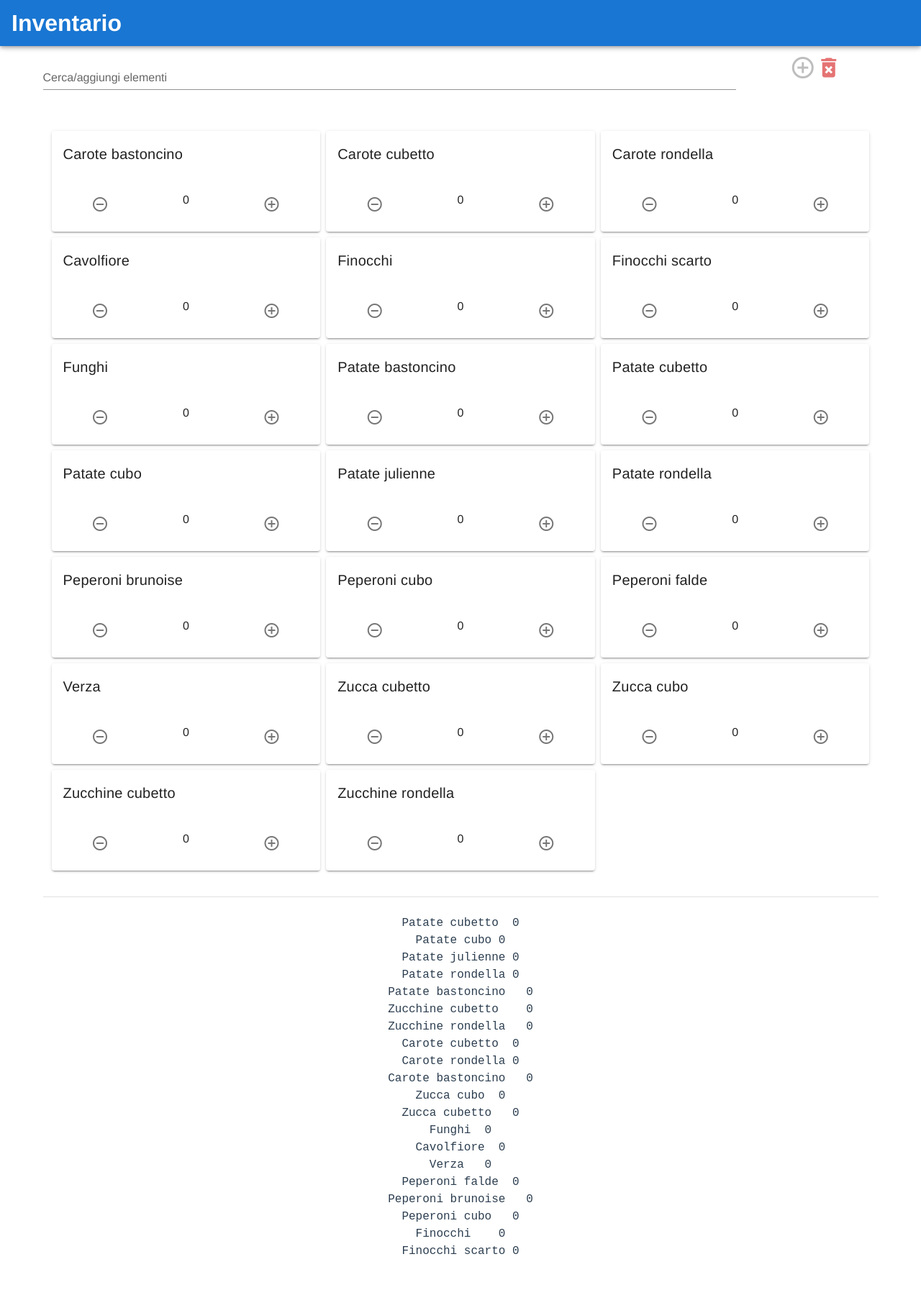
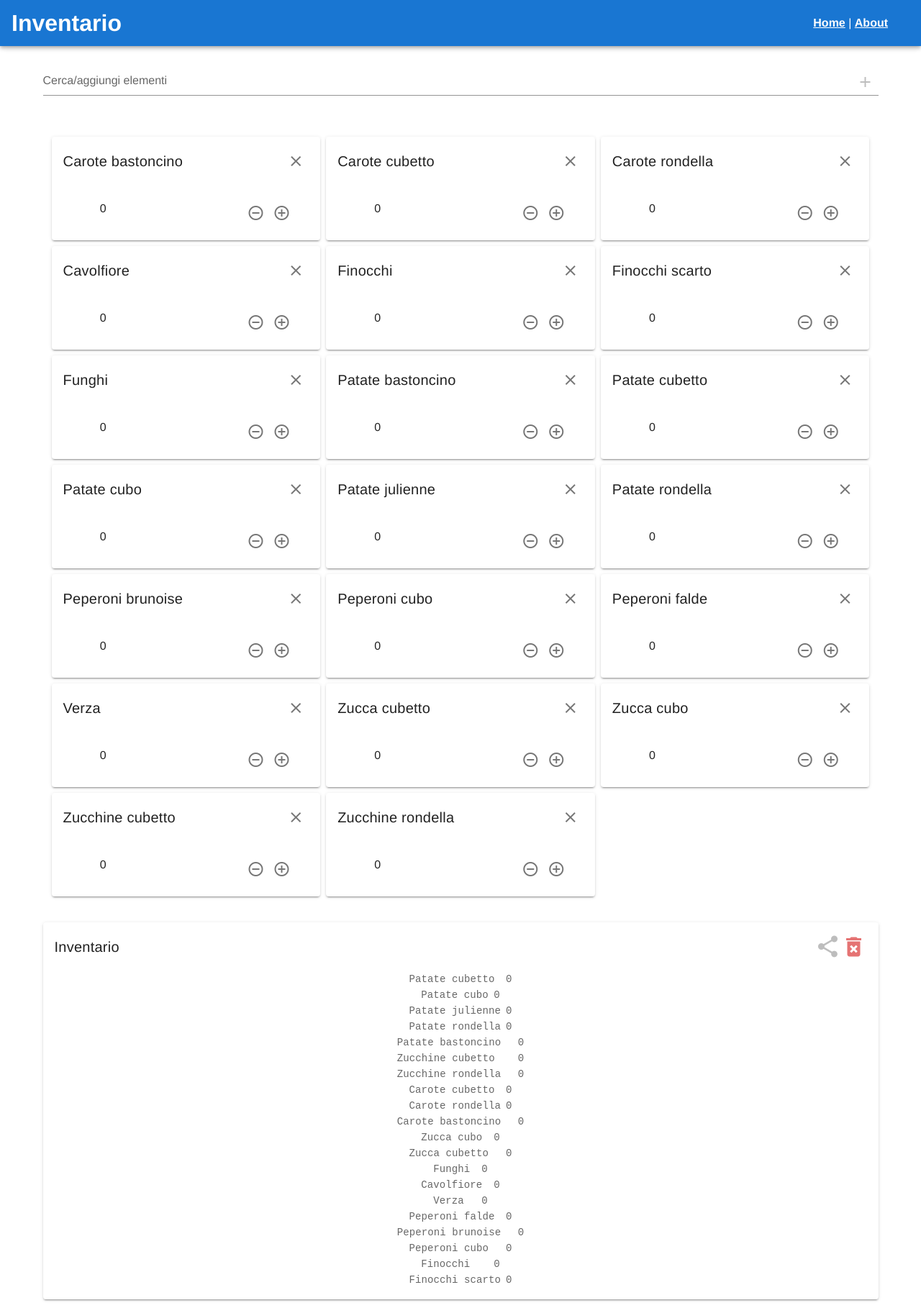
Before and after one commit to vitalegi/warehouse-inventory, a Vue app: page / in a window 1280 px wide. Shown: the whole page at 72% size. Before the commit the page ends 1763 px from the top, so only its background shows below. Built offline with nearby package versions, Linux system fonts and the light colour scheme; a small style sheet from the web is missing.

Commit message:
sharing content and utilities

```diff
--- a/src/App.vue
+++ b/src/App.vue
@@ -2,6 +2,12 @@
   <v-app>
     <v-app-bar app color="primary" dark>
       <h1 class="d-flex align-center">Inventario</h1>
+      <v-spacer></v-spacer>
+      <nav id="nav">
+        <router-link to="/">Home</router-link>
+        |
+        <router-link to="/about">About</router-link>
+      </nav>
     </v-app-bar>
 
     <v-main>
@@ -36,10 +42,10 @@ export default Vue.extend({
 
   a {
     font-weight: bold;
-    color: #2c3e50;
+    color: white;
 
     &.router-link-exact-active {
-      color: #42b983;
+      color: white;
     }
   }
 }
--- a/src/components/HelloWorld.vue
+++ /dev/null
@@ -1,135 +0,0 @@
-<template>
-  <v-container>
-    <v-row class="text-center">
-      <v-col cols="12">
-        <v-img
-          :src="require('../assets/logo.svg')"
-          class="my-3"
-          contain
-          height="200"
-        />
-      </v-col>
-
-      <v-col class="mb-4">
-        <h1 class="display-2 font-weight-bold mb-3">Welcome to Vuetify</h1>
-
-        <p class="subheading font-weight-regular">
-          For help and collaboration with other Vuetify developers,
-          <br />please join our online
-          <a href="https://community.vuetifyjs.com" target="_blank"
-            >Discord Community</a
-          >
-        </p>
-      </v-col>
-
-      <v-col class="mb-5" cols="12">
-        <h2 class="headline font-weight-bold mb-3">What's next?</h2>
-
-        <v-row justify="center">
-          <a
-            v-for="(next, i) in whatsNext"
-            :key="i"
-            :href="next.href"
-            class="subheading mx-3"
-            target="_blank"
-          >
-            {{ next.text }}
-          </a>
-        </v-row>
-      </v-col>
-
-      <v-col class="mb-5" cols="12">
-        <h2 class="headline font-weight-bold mb-3">Important Links</h2>
-
-        <v-row justify="center">
-          <a
-            v-for="(link, i) in importantLinks"
-            :key="i"
-            :href="link.href"
-            class="subheading mx-3"
-            target="_blank"
-          >
-            {{ link.text }}
-          </a>
-        </v-row>
-      </v-col>
-
-      <v-col class="mb-5" cols="12">
-        <h2 class="headline font-weight-bold mb-3">Ecosystem</h2>
-
-        <v-row justify="center">
-          <a
-            v-for="(eco, i) in ecosystem"
-            :key="i"
-            :href="eco.href"
-            class="subheading mx-3"
-            target="_blank"
-          >
-            {{ eco.text }}
-          </a>
-        </v-row>
-      </v-col>
-    </v-row>
-  </v-container>
-</template>
-
-<script lang="ts">
-import Vue from "vue";
-
-export default Vue.extend({
-  name: "HelloWorld",
-
-  data: () => ({
-    ecosystem: [
-      {
-        text: "vuetify-loader",
-        href: "https://github.com/vuetifyjs/vuetify-loader",
-      },
-      {
-        text: "github",
-        href: "https://github.com/vuetifyjs/vuetify",
-      },
-      {
-        text: "awesome-vuetify",
-        href: "https://github.com/vuetifyjs/awesome-vuetify",
-      },
-    ],
-    importantLinks: [
-      {
-        text: "Documentation",
-        href: "https://vuetifyjs.com",
-      },
-      {
-        text: "Chat",
-        href: "https://community.vuetifyjs.com",
-      },
-      {
-        text: "Made with Vuetify",
-        href: "https://madewithvuejs.com/vuetify",
-      },
-      {
-        text: "Twitter",
-        href: "https://twitter.com/vuetifyjs",
-      },
-      {
-        text: "Articles",
-        href: "https://medium.com/vuetify",
-      },
-    ],
-    whatsNext: [
-      {
-        text: "Explore components",
-        href: "https://vuetifyjs.com/components/api-explorer",
-      },
-      {
-        text: "Select a layout",
-        href: "https://vuetifyjs.com/getting-started/pre-made-layouts",
-      },
-      {
-        text: "Frequently Asked Questions",
-        href: "https://vuetifyjs.com/getting-started/frequently-asked-questions",
-      },
-    ],
-  }),
-});
-</script>
--- a/src/components/Inventory.vue
+++ b/src/components/Inventory.vue
@@ -2,23 +2,16 @@
   <v-container>
     <v-row>
       <v-col cols="12">
-        <v-row>
-          <v-col cols="10">
-            <v-text-field
-              label="Cerca/aggiungi elementi"
-              v-model="text"
-            ></v-text-field>
-          </v-col>
-          <v-col cols="2">
-            <v-btn icon @click="addItem(text)" :disabled="!enableAddItem">
-              <v-icon large>add_circle_outline</v-icon>
-            </v-btn>
-            <reset-inventory
-              message="Stai per ripristinare gli elementi ai valori di default, vuoi proseguire?"
-              @accept="resetInventory"
-            />
-          </v-col>
-        </v-row>
+        <v-text-field label="Cerca/aggiungi elementi" v-model="text">
+          <v-btn
+            icon
+            @click="addItem(text)"
+            :disabled="!enableAddItem"
+            slot="append"
+          >
+            <v-icon>add</v-icon>
+          </v-btn>
+        </v-text-field>
       </v-col>
       <v-col cols="12">
         <v-container fluid>
@@ -34,20 +27,25 @@
               cols="12"
             >
               <v-card>
-                <v-card-title>{{ item.name }}</v-card-title>
+                <v-card-title>
+                  {{ item.name }}
+                  <v-spacer></v-spacer>
+                  <v-btn icon @click="deleteItem(item.name)">
+                    <v-icon>mdi-close</v-icon>
+                  </v-btn>
+                </v-card-title>
                 <v-card-actions>
                   <v-container>
                     <v-row>
-                      <v-col cols="4">
-                        <v-btn icon @click="decrementQuantity(item.name)">
+                      <v-col>
+                        {{ item.quantity }}
+                      </v-col>
+                      <v-spacer></v-spacer>
+                      <v-col>
+                        <v-btn icon @click="incrementQuantity(item.name, -1)">
                           <v-icon>remove_circle_outline</v-icon>
                         </v-btn>
-                      </v-col>
-                      <v-col cols="4">
-                        {{ item.quantity }}
-                      </v-col>
-                      <v-col cols="4">
-                        <v-btn icon @click="incrementQuantity(item.name)">
+                        <v-btn icon @click="incrementQuantity(item.name, +1)">
                           <v-icon>add_circle_outline</v-icon>
                         </v-btn>
                       </v-col>
@@ -60,10 +58,7 @@
         </v-container>
       </v-col>
       <v-col cols="12">
-        <v-divider></v-divider>
-      </v-col>
-      <v-col cols="12">
-        <pre>{{ exportItems }}</pre>
+        <summary-inventory />
       </v-col>
     </v-row>
   </v-container>
@@ -71,13 +66,13 @@
 
 <script lang="ts">
 import Vue from "vue";
-import ResetInventory from "@/components/ResetInventory.vue";
+import SummaryInventory from "@/components/SummaryInventory.vue";
 import { InventoryItem } from "@/models/InventoryItem";
 import inventoryPersistence from "@/services/InventoryPersistenceService";
 
 export default Vue.extend({
   name: "Inventory",
-  components: { ResetInventory },
+  components: { SummaryInventory },
   data: () => ({
     text: "",
   }),
@@ -122,18 +117,18 @@ export default Vue.extend({
       }
       this.$store.commit("addItem", new InventoryItem(text));
     },
-    incrementQuantity(itemName: string) {
-      console.log(`updateItem ${itemName}, +1`);
+    deleteItem(text: string) {
+      console.log(`deleteItem ${text}`);
+      const item = this.getItems().find((item) => item.name === text);
+      if (item) {
+        this.$store.commit("deleteItem", new InventoryItem(text));
+      }
+    },
+    incrementQuantity(itemName: string, increment: number) {
+      console.log(`updateItem ${itemName}, ${increment}`);
       this.$store.commit(
         "updateItem",
-        new InventoryItem(itemName, this.itemQuantity(itemName) + 1)
-      );
-    },
-    decrementQuantity(itemName: string) {
-      console.log(`updateItem ${itemName}, -1`);
-      this.$store.commit(
-        "updateItem",
-        new InventoryItem(itemName, this.itemQuantity(itemName) - 1)
+        new InventoryItem(itemName, this.itemQuantity(itemName) + increment)
       );
     },
     itemQuantity(itemName: string) {
@@ -150,12 +145,6 @@ export default Vue.extend({
     getItems(): InventoryItem[] {
       return this.$store.state.items as InventoryItem[];
     },
-    resetInventory(): void {
-      console.log("Reset items to default values");
-      inventoryPersistence.persist(null);
-      const values = inventoryPersistence.retrieve();
-      this.$store.commit("setItems", values);
-    },
   },
   mounted() {
     const values = inventoryPersistence.retrieve();
--- /dev/null
+++ b/src/components/SummaryInventory.vue
@@ -0,0 +1,67 @@
+<template>
+  <v-card>
+    <v-card-title>
+      Inventario
+      <v-spacer></v-spacer>
+      <v-btn icon :disabled="!canShare()" @click="share()">
+        <v-icon large>mdi-share-variant</v-icon>
+      </v-btn>
+      <reset-inventory
+        message="Stai per ripristinare gli elementi ai valori di default, vuoi proseguire?"
+        @accept="resetInventory"
+      />
+    </v-card-title>
+    <v-card-text>
+      <pre>{{ exportableItems }}</pre>
+    </v-card-text>
+  </v-card>
+</template>
+
+<script lang="ts">
+import Vue from "vue";
+import { InventoryItem } from "@/models/InventoryItem";
+import ResetInventory from "@/components/ResetInventory.vue";
+import inventoryPersistence from "@/services/InventoryPersistenceService";
+
+export default Vue.extend({
+  name: "SummaryInventory",
+  components: { ResetInventory },
+  data: () => ({}),
+  computed: {
+    exportableItems() {
+      return this.formatItems();
+    },
+  },
+  methods: {
+    canShare(): boolean {
+      return !!navigator.share;
+    },
+    share(): void {
+      if (!this.canShare()) {
+        console.error("Share API not available on this browser");
+        return;
+      }
+      const share = {
+        title: "Inventario",
+        text: this.formatItems(),
+      };
+      navigator
+        .share(share)
+        .then(() => {
+          console.log("Sharing completed");
+        })
+        .catch(console.error);
+    },
+    formatItems(): string {
+      const items = this.$store.state.items as InventoryItem[];
+      return items.map((item) => `${item.name}\t${item.quantity}`).join("\n");
+    },
+    resetInventory(): void {
+      console.log("Reset items to default values");
+      inventoryPersistence.persist(null);
+      const values = inventoryPersistence.retrieve();
+      this.$store.commit("setItems", values);
+    },
+  },
+});
+</script>
--- a/src/router/index.ts
+++ b/src/router/index.ts
@@ -1,14 +1,14 @@
 import Vue from "vue";
 import VueRouter, { RouteConfig } from "vue-router";
-import Home from "../views/Home.vue";
 
 Vue.use(VueRouter);
 
 const routes: Array<RouteConfig> = [
   {
-    path: "/home",
-    name: "Home",
-    component: Home,
+    path: "/",
+    name: "Inventory",
+    component: () =>
+      import(/* webpackChunkName: "inventory" */ "../views/InventoryView.vue"),
   },
   {
     path: "/about",
@@ -19,12 +19,6 @@ const routes: Array<RouteConfig> = [
     component: () =>
       import(/* webpackChunkName: "about" */ "../views/About.vue"),
   },
-  {
-    path: "/",
-    name: "Inventory",
-    component: () =>
-      import(/* webpackChunkName: "inventory" */ "../views/InventoryView.vue"),
-  },
 ];
 
 const router = new VueRouter({
--- a/src/store/index.ts
+++ b/src/store/index.ts
@@ -12,6 +12,11 @@ export default new Vuex.Store({
   mutations: {
     addItem(state, item: InventoryItem) {
       state.items.push(item);
+      inventoryPersistence.persist(state.items);
+    },
+    deleteItem(state, item: InventoryItem) {
+      const index = state.items.findIndex((i) => i.name === item.name);
+      state.items.splice(index, 1);
       inventoryPersistence.persist(state.items);
     },
     updateItem(state, item: InventoryItem) {
--- a/src/views/About.vue
+++ b/src/views/About.vue
@@ -1,5 +1,14 @@
 <template>
   <div class="about">
-    <h1>This is an about page</h1>
+    <h1>About</h1>
+    <p>
+      Sources are available on
+      <a href="https://github.com/vitalegi/warehouse-inventory">@github</a>
+    </p>
+    <p><b>Note</b></p>
+    <p>
+      Data are persisted in the localStorage of your browser so, if the cache is
+      cleared, you will lose all your data.
+    </p>
   </div>
 </template>
--- a/src/views/Home.vue
+++ /dev/null
@@ -1,16 +0,0 @@
-<template>
-  <hello-world />
-</template>
-
-<script lang="ts">
-import Vue from "vue";
-import HelloWorld from "../components/HelloWorld.vue";
-
-export default Vue.extend({
-  name: "Home",
-
-  components: {
-    HelloWorld,
-  },
-});
-</script>
```
